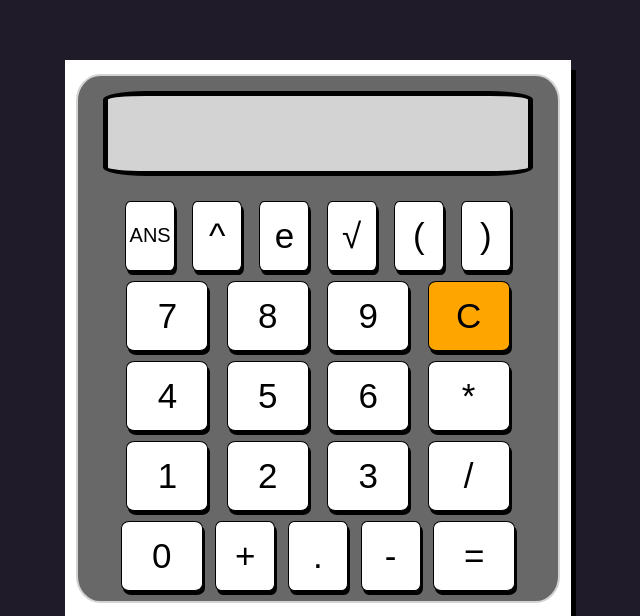
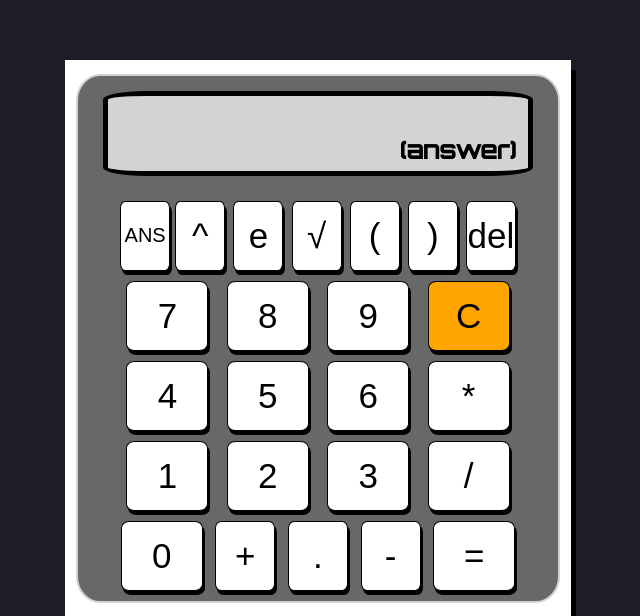
Before and after one commit to gtinsley99/calculator, a React (Create React App) app: page / in a window 1280 px wide. Shown: the part 193-809 px from the top of the page, without its empty margins (322-962 px from the left). Built offline with nearby package versions, Linux system fonts and the light colour scheme.

Commit message:
added delete button

```diff
--- a/src/App.css
+++ b/src/App.css
@@ -36,6 +36,7 @@ body {
 .outputBox {
   display: flex;
   flex-direction: column;
+  overflow: hidden;
   align-items: flex-end;
   justify-content: center;
   width: 400px;
@@ -96,35 +97,48 @@ button:active {
   width:50px;
   font-size: 20px;
   height: 70px;
+  margin-right: 2px;
 }
 .button-1{
   width:50px;
   height: 70px;
+  margin-left: 1px;
+  margin-left: 1px;
 }
 .button-2{
   width:50px;
   height: 70px;
+  margin-left: 1px;
+  margin-left: 1px;
 }
 .button-3{
   width:50px;
   height: 70px;
+  margin-left: 1px;
+  margin-left: 1px;
 }
 .button-4{
   width:50px;;
   height: 70px;
+  margin-left: 1px;
+  margin-left: 1px;
 }
 .button-5{
   width:50px;
   height: 70px;
+  margin-left: 1px;
+  margin-left: 1px;
 }
-.button-9{
+.button-6{
+  width:50px;
+  height: 70px;
+  margin-left: 1px;
+  margin-left: 1px;
+}
+.button-10{
 background-color: orange;
 }
 .button-20{
-  width:60px;
-  height: 70px;
-}
-.button-19{
   width:60px;
   height: 70px;
 }
@@ -132,3 +146,7 @@ background-color: orange;
   width:60px;
   height: 70px;
 }
+.button-22{
+  width:60px;
+  height: 70px;
+}
--- a/src/App.js
+++ b/src/App.js
@@ -40,6 +40,7 @@ function App() {
     "√",
     "(",
     ")",
+    "del",
     "7",
     "8",
     "9",
@@ -60,19 +61,29 @@ function App() {
   ];
 
   let totalSum = 0;
+  let prevAns = 0;
 
   const handleClick = (button) => {
     switch (button) {
       case "=":
         setSum(evaluate(sum));
+        prevAns = sum;
         break;
       case "C":
       case "c":
         setSum("");
         totalSum = "";
         break;
+      case "del":
+        let newStr = sum;
+        newStr = newStr.substring(0, newStr.length - 1);
+        setSum(newStr);
+        break;
       case "√":
         setSum(sum + "sqrt(");
+        break;
+      case "Ans":
+        setSum(sum + prevAns);
         break;
       default:
         setSum(sum + button);
@@ -100,7 +111,7 @@ function App() {
             <h2>{sum}</h2>
           </div>
           <div className="output">
-            <h2>{evaluate(sum)}</h2>
+            <h2>(answer)</h2>
           </div>
         </div>
         <div className="buttonLayout">{signs}</div>
```
